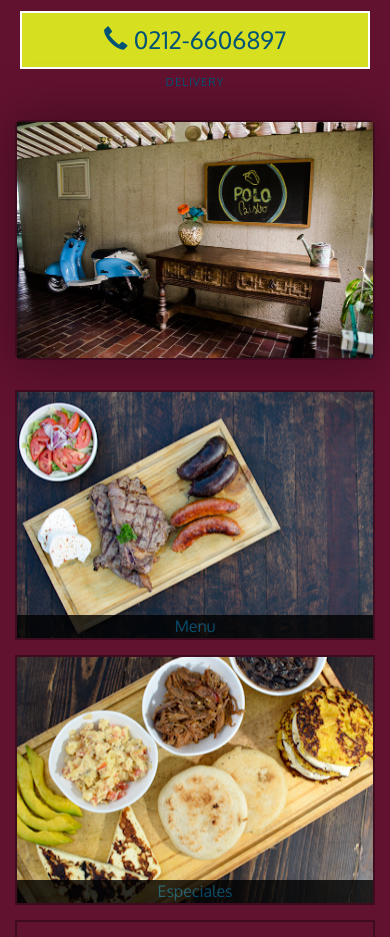
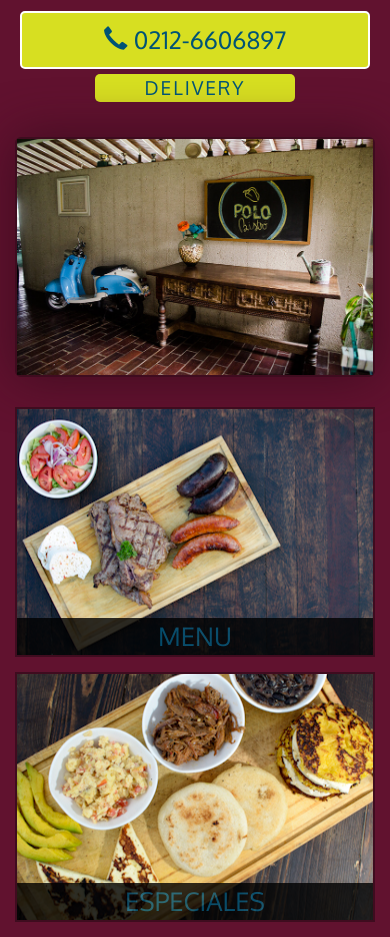
Before and after one commit to nedilio/coursera-test, a PHP site: page /restaurant-site/index.html in a window 390 px wide. Shown: the part 108-1045 px from the top of the page. Run offline with PHP 8.4, Linux system fonts and the light colour scheme; a map, chart or similar area stays blank.

Commit message:
add map and fix xs

```diff
--- a/restaurant-site/css/styles.css
+++ b/restaurant-site/css/styles.css
@@ -103,7 +103,9 @@ body {
 	bottom: 0px;
 	text-align: center;
 	width: 100%;
+	font-size: 1.6em;
     text-align: center;
+    text-transform: uppercase;
     background-color: #000;
     opacity: 0.8;
 
@@ -183,15 +185,25 @@ body {
 	    background-color: #d7df21;
 	    color: #005375;
 	    text-align: center;
+	    border-radius: 5px;
 	}
 	  #xs-deliver {
 	    margin-top: 5px;
-	    font-size: .7em;
+	    font-size: 1.2em;
 	    letter-spacing: .1em;
 	    text-transform: uppercase;
+	    background-color: #d7df21;
+	    width: 200px;
+	    margin: 5px auto 5px;
+	    border-radius: 5px;
 	}
 	.container .jumbotron { /*adapt image to jumbotron*/
 		margin-top: 30px;
 		padding: 0;
 	}
+
+	#menu-tile, #specials-tile {
+		width: 360px;
+		margin: 0 auto 15px;
+	}
 }
--- a/restaurant-site/index.html
+++ b/restaurant-site/index.html
@@ -87,8 +87,9 @@
 				</a>
 			</article>
 			<article class="col-md-4 col-sm-12 col-xs-12">
-				<a href="#" target="_blank">
+				<a href="https://goo.gl/maps/PG1xGfMygfu" target="_blank">
 					<div id="map-tile">
+						<iframe src="https://www.google.com/maps/embed?pb=!1m18!1m12!1m3!1d3924.465960017005!2d-66.99525768590078!3d10.384516992588214!2m3!1f0!2f0!3f0!3m2!1i1024!2i768!4f13.1!3m3!1m2!1s0x8c2af4ac26d069dd%3A0xd21d0466d1e3ad40!2sPolo+Bistr%C3%B3!5e0!3m2!1sen!2sve!4v1462851866182" width="100%" height="250" frameborder="0" style="border:0" allowfullscreen></iframe>
 						<span>map</span>
 					</div>
 				</a>
```
